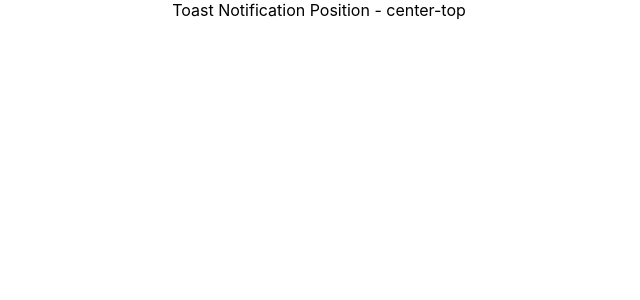
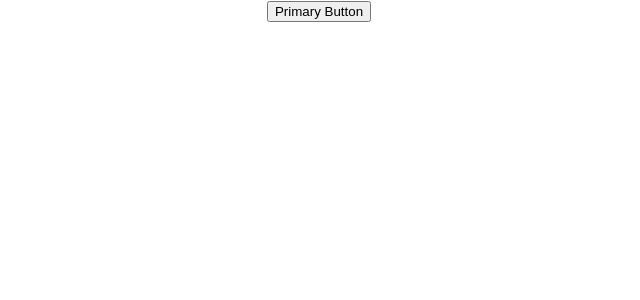
Before and after one commit to Corinto23/tsxdemo, a React (Create React App) app: page / in a window 1280 px wide. Shown: the top 300 px of the page, without its empty margins (321-961 px from the left). Built offline with nearby package versions, Linux system fonts and the light colour scheme.

Commit message:
Wrapping HTML Elements

```diff
--- a/src/App.tsx
+++ b/src/App.tsx
@@ -1,9 +1,11 @@
 import "./App.css";
-import { Toast } from "./components/templateliterals/Toast";
+import { CustomButton } from "./components/html/Button";
 function App() {
   return (
     <div className="App">
-      <Toast position="center-top" />
+      <CustomButton variant="primary" onClick={() => console.log("Cliked")}>
+        Primary Button
+      </CustomButton>
     </div>
   );
 }
--- /dev/null
+++ b/src/components/html/Button.tsx
@@ -0,0 +1,12 @@
+type ButtonProps = {
+  variant: "primary" | "secondary";
+  children: string;
+} & Omit<React.ComponentProps<"button">, "children">;
+
+export const CustomButton = ({ variant, children, ...rest }: ButtonProps) => {
+  return (
+    <button className={`class-with-${variant}`} {...rest}>
+      {children}
+    </button>
+  );
+};
```
Also changed, not shown: src/components/html/Input.tsx (added, +7 -0 lines).
